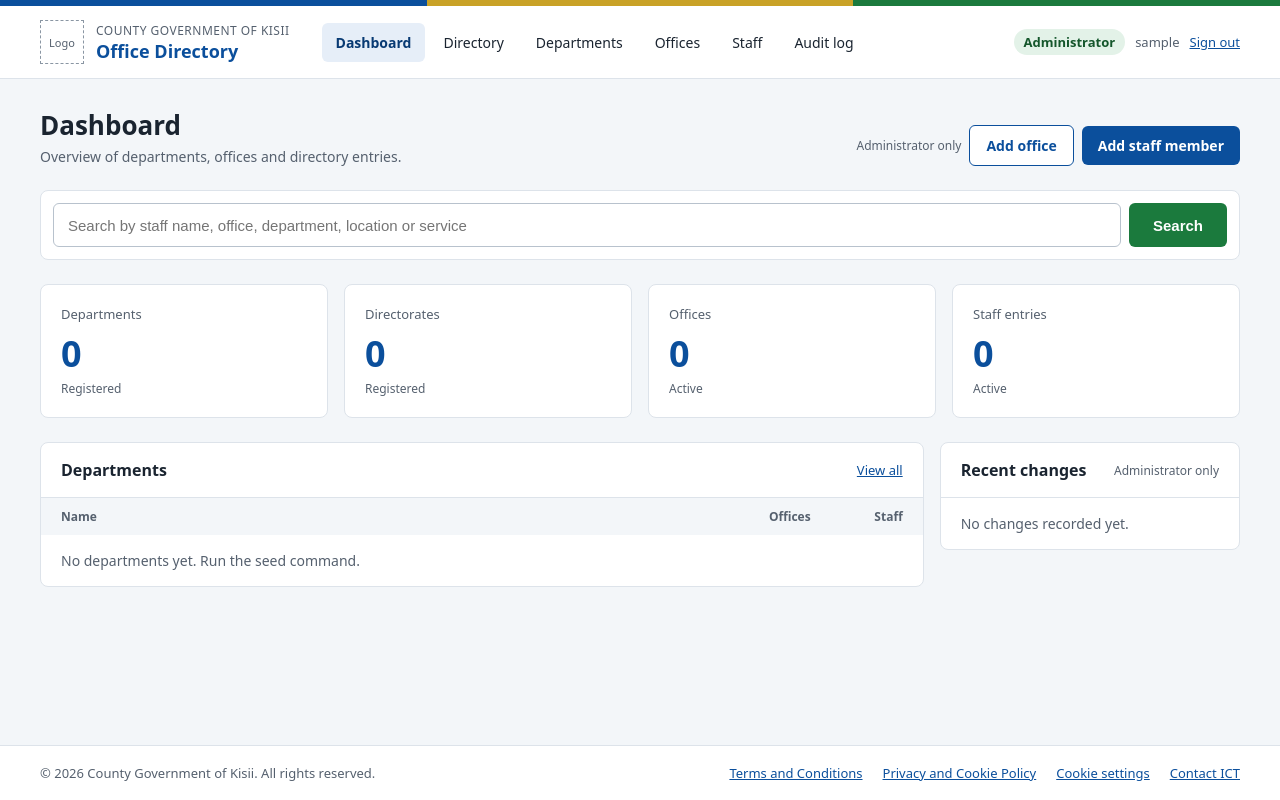
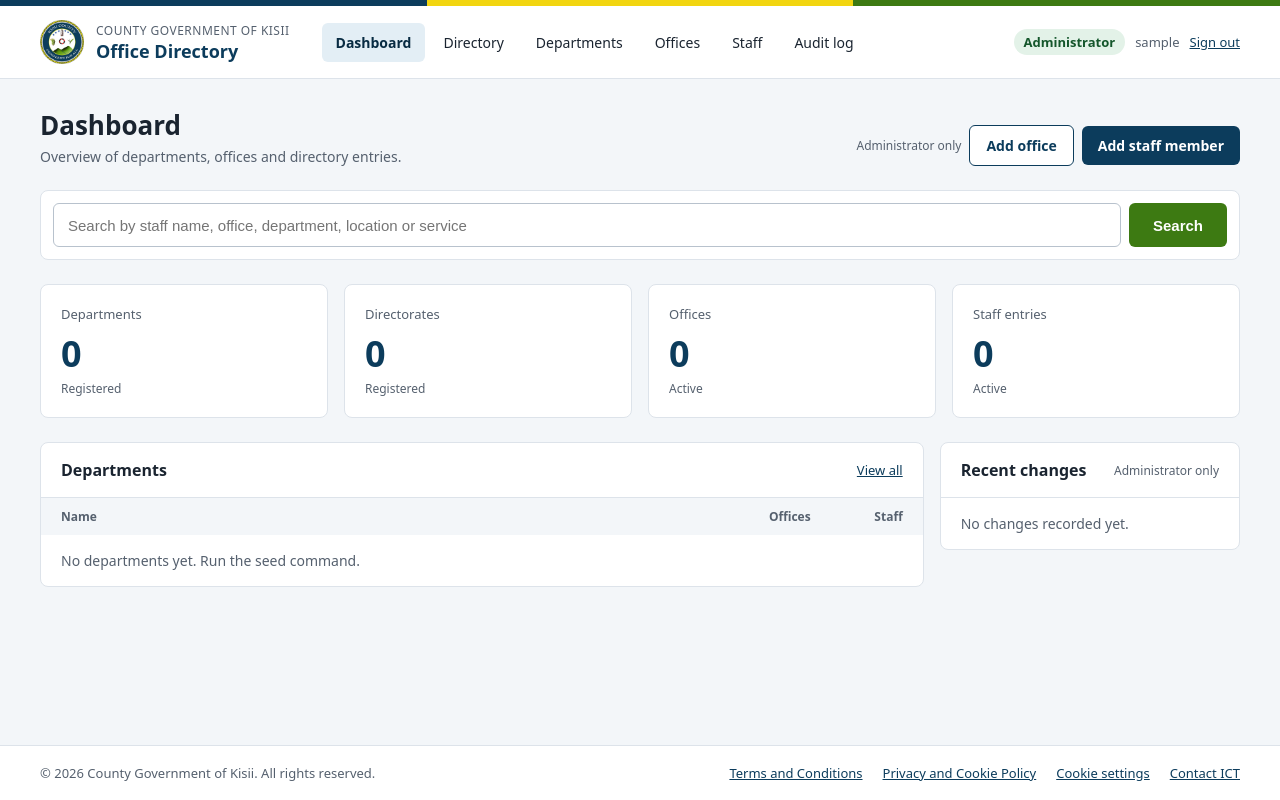
Before and after one commit to Ferddy999/Kisii-county-office-directory, a Django app: page / in a window 1280 px wide. Run offline with Django 5.2, Linux system fonts and the light colour scheme; the visitor is signed in with stand-in values (Sample User, id 1); data that the repository does not hold is empty.

Commit message:
Add county seal, favicon and seal-derived colour theme

```diff
--- a/static/css/site.css
+++ b/static/css/site.css
@@ -1,11 +1,11 @@
 :root {
-  --blue: #0B4F9C;
-  --blue-dark: #083A73;
-  --blue-tint: #E6EEF8;
-  --green: #1B7A3D;
+  --blue: #0C3C5C;
+  --blue-dark: #082B42;
+  --blue-tint: #E3EEF5;
+  --green: #3D7A12;
   --green-tint: #E3F2E8;
   --green-text: #14562B;
-  --gold: #C9A227;
+  --gold: #F2D50F;
   --ink: #1A2430;
   --muted: #55606E;
   --line: #DDE3EA;
@@ -255,3 +255,5 @@ a.page:hover { background: var(--page); color: var(--ink); }
   .staff-cols, .office-cols { grid-template-columns: 1fr; gap: 4px; }
   .filter-panel { max-width: none; flex-basis: 100%; }
 }
+
+.brand-logo { width: 44px; height: 44px; display: block; }
--- a/templates/base.html
+++ b/templates/base.html
@@ -5,6 +5,8 @@
   <meta charset="utf-8">
   <meta name="viewport" content="width=device-width, initial-scale=1">
   <title>{% block title %}Office Directory{% endblock %} | County Government of Kisii</title>
+  <link rel="icon" href="{% static 'img/favicon.ico' %}" sizes="any">
+  <link rel="apple-touch-icon" href="{% static 'img/apple-touch-icon.png' %}">
   <link rel="stylesheet" href="{% static 'css/site.css' %}">
 </head>
 <body>
--- a/templates/partials/header.html
+++ b/templates/partials/header.html
@@ -1,7 +1,8 @@
+{% load static %}
 <header class="site-header">
   <div class="container">
     <div class="brand">
-      <div class="brand-mark">Logo</div>
+      <img class="brand-logo" src="{% static 'img/logo-128.png' %}" alt="Kisii County seal" width="44" height="44">
       <div>
         <div class="brand-kicker">COUNTY GOVERNMENT OF KISII</div>
         <div class="brand-name">Office Directory</div>
```
Also changed, not shown: static/img/apple-touch-icon.png (added), static/img/favicon.ico (added), static/img/kisii-county-logo.png (added), static/img/logo-128.png (added).
